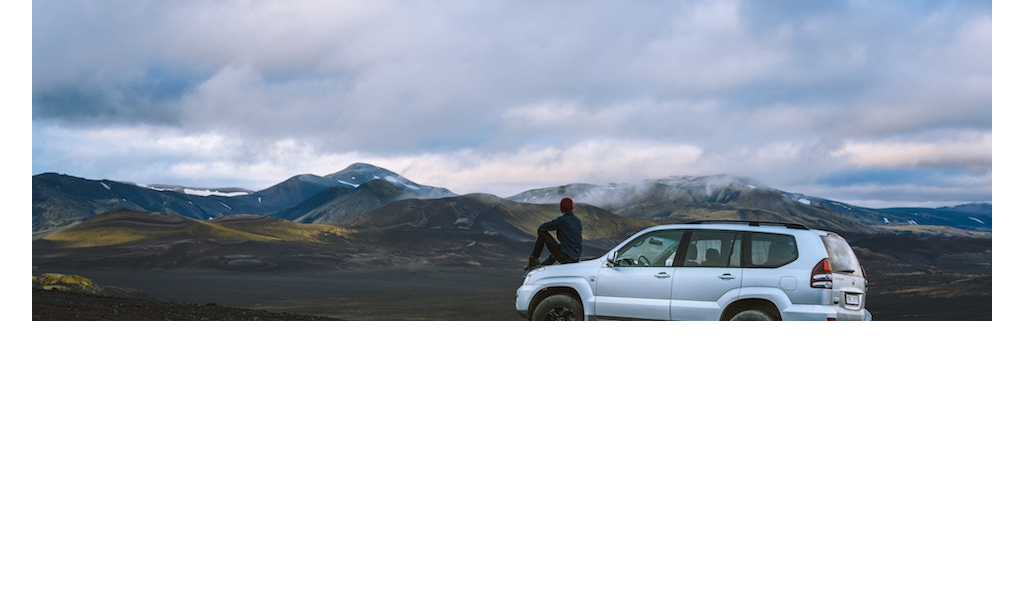
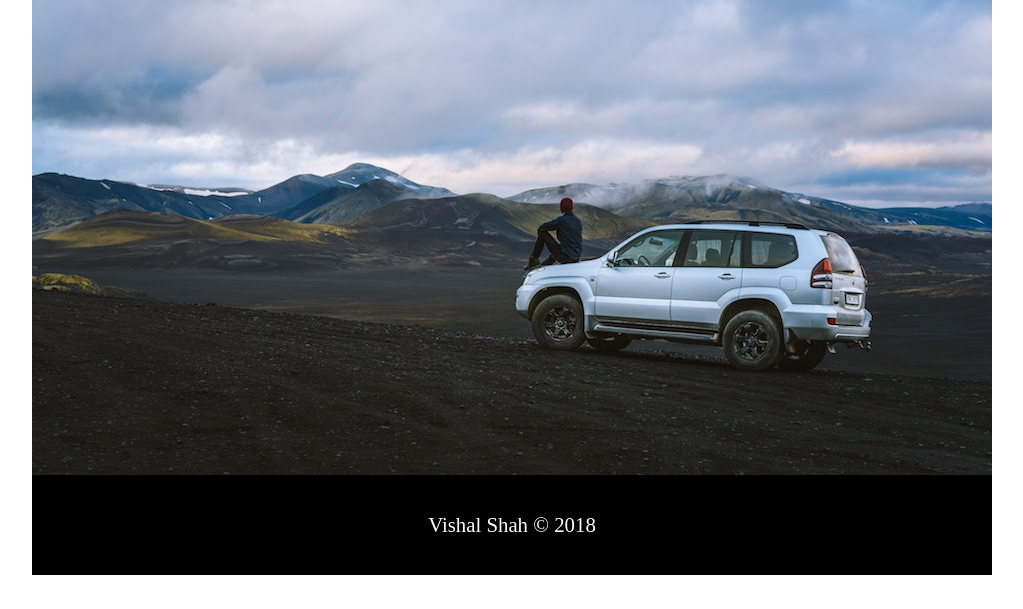
Before and after one commit to vshah2799/FirstTest, a plain HTML site: page docs/index.html in a window 1280 px wide. Shown: the part 191-800 px from the top of the page, without its empty margins (128-1151 px from the left). Drawn offline with Linux system fonts and the light colour scheme.

Commit message:
Task: Added footer

```diff
--- a/docs/css/styles.css
+++ b/docs/css/styles.css
@@ -2,10 +2,6 @@
     width: 960px;
 }
 
-.marginAutoCenter{
-    margin-right: auto;
-    margin-left: auto;
-}
 #menElement{
     height:100px;
     line-height: 100px;
@@ -19,7 +15,22 @@
     background-image: url("../images/4x4-adventure-automobile-1571783.jpg");
     background-size: cover;
     width: 960px;
-    height: 400px;
+    height: 554px;
+}
+#footer{
+    height: 100px;
+    line-height: 100px;
+    width: 960px;
+    text-align: center;
+    background-color: black;
+}
+#copyRightText{
+    font-size: 130%;
+    color: white;
+}
+.marginAutoCenter{
+    margin-right: auto;
+    margin-left: auto;
 }
 .floatLeft{
     float: left;
--- a/docs/index.html
+++ b/docs/index.html
@@ -25,6 +25,9 @@
         </div>
     </div><!--Image/Main Content Div-->
 
+    <div id="footer" class="floatLeft">
+        <span id="copyRightText">Vishal Shah &copy; 2018</span>
+    </div><!--Footer-->
 
 
 
```
